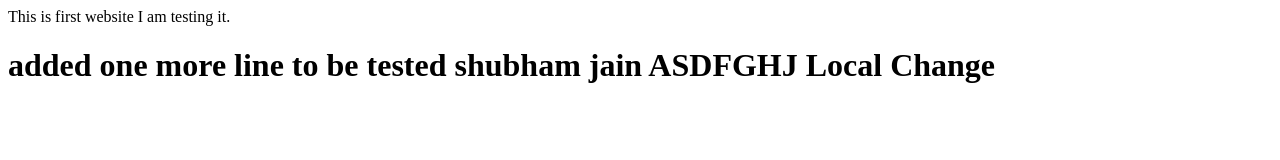
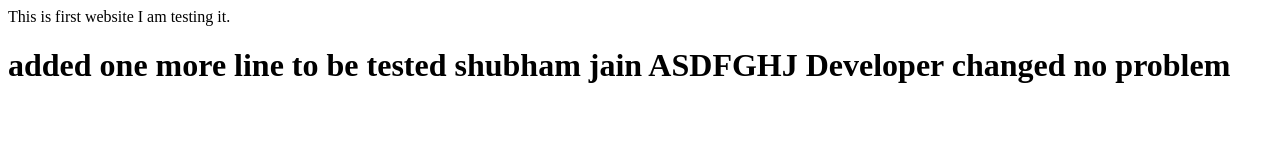
Before and after one commit to Shubham9193/Webapp, a plain HTML site: page index.html in a window 1280 px wide. Drawn offline with Linux system fonts and the light colour scheme.

Commit message:
Developer changed

```diff
--- a/index.html
+++ b/index.html
@@ -6,6 +6,7 @@
         to be tested
         shubham jain
         ASDFGHJ
-        Local Change
+        Developer changed
+        no problem
     </h1>
 </html>
```
